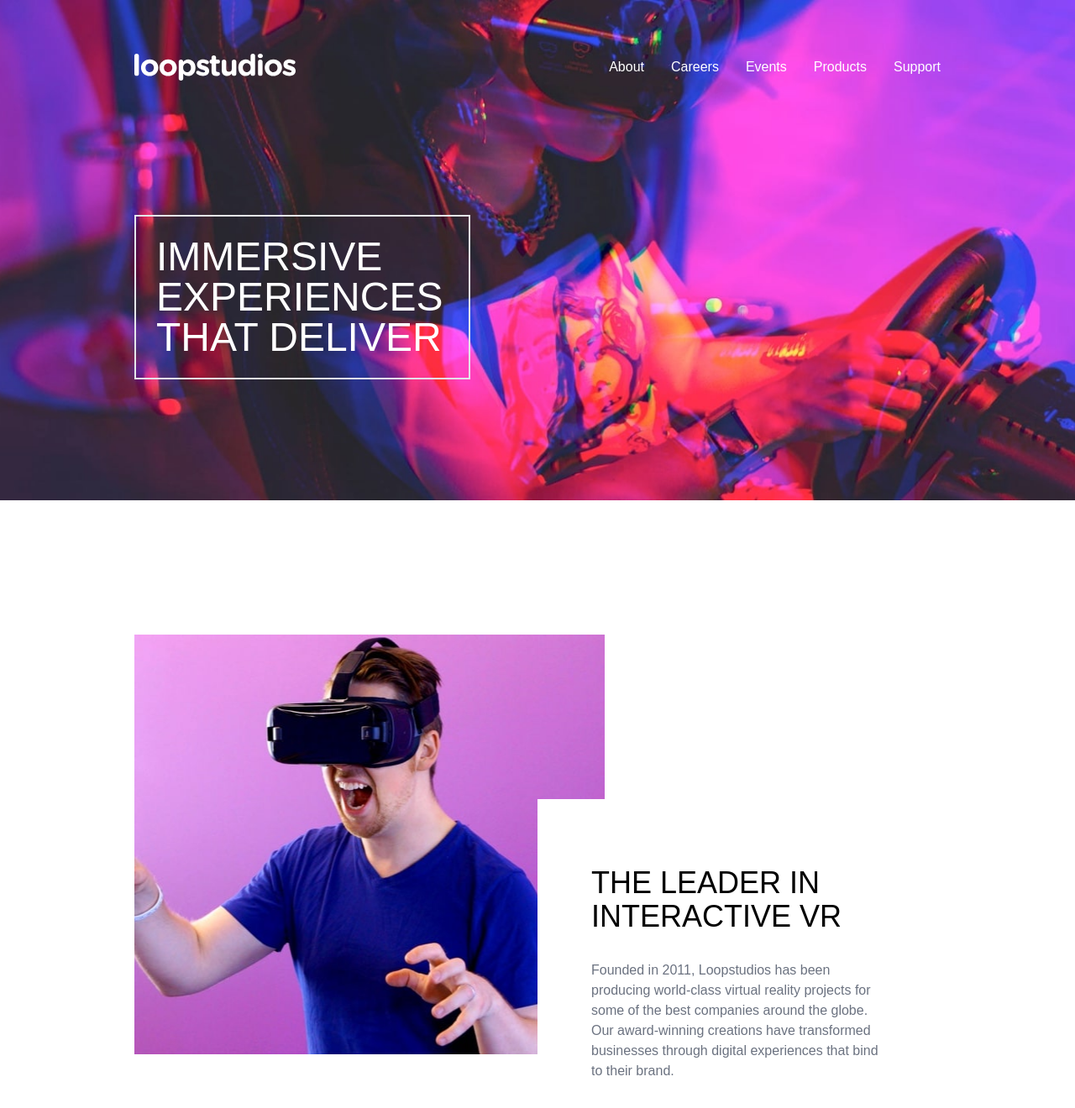
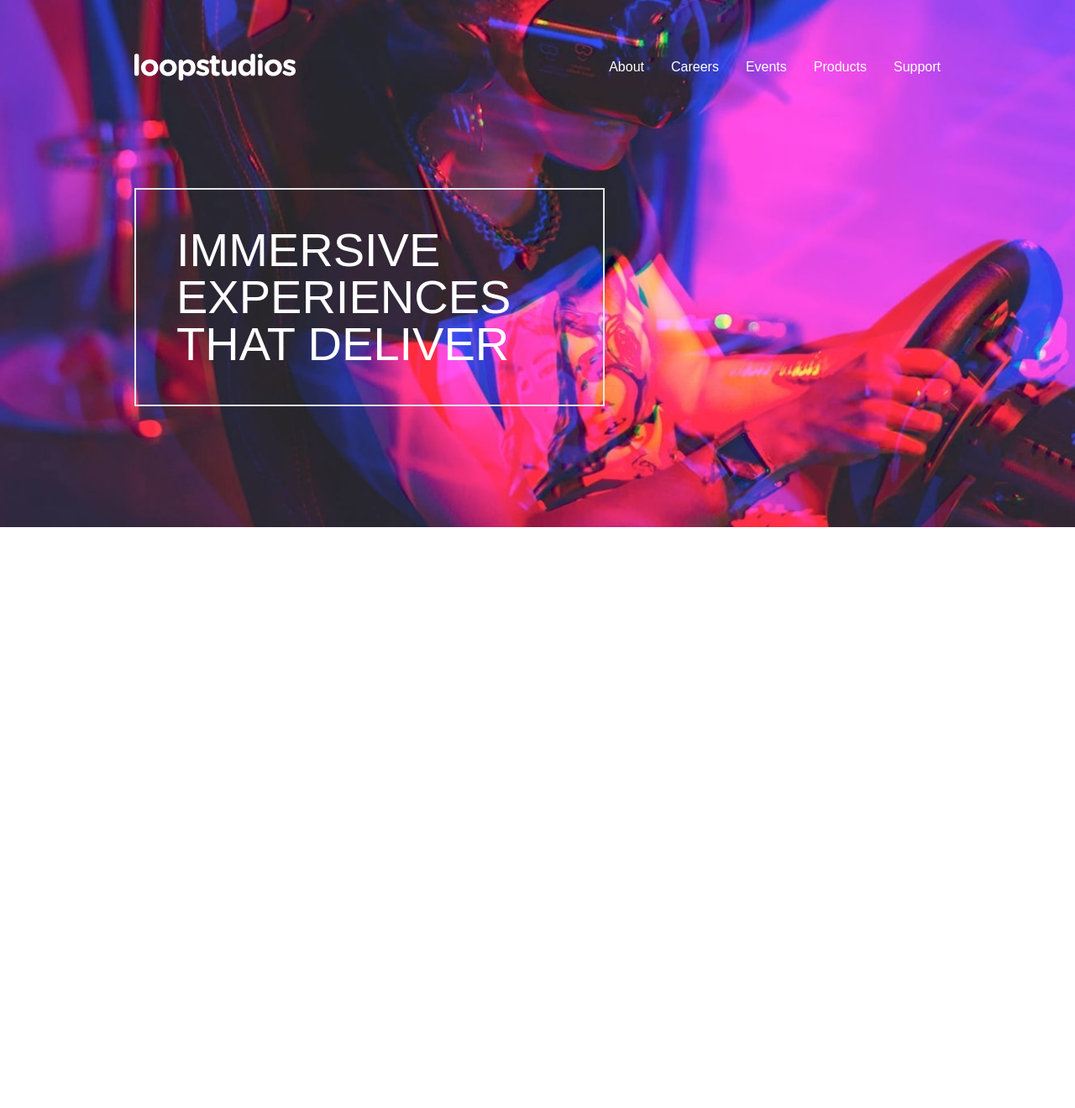
Before and after one commit to ahmadshiddiq/fem-loop-studios, a React (Create React App) app: page / in a window 1280 px wide. Shown: the top 1320 px of the page at 84% size. After the commit the page ends 800 px from the top, so only its background shows below. Built offline with nearby package versions, Linux system fonts and the light colour scheme.

Commit message:
refactor: header

```diff
--- a/src/components/About.jsx
+++ b/src/components/About.jsx
@@ -1,25 +1,5 @@
 const About = () => {
-  return (
-    <section
-      id="about"
-      className="container mx-auto py-12 px-6 md:py-40 md:px-40"
-    >
-      <div className="md:grid md:grid-cols-12">
-        <div className="about-image w-full bg-center bg-cover md:col-start-1 md:col-end-8 md:row-start-1"></div>
-        <div className="about-text mt-8 md:bg-white md:col-start-7 md:col-end-13 md:row-start-1 md:mt-0">
-          <h2 className="josefin text-3xl uppercase text-center mb-8 md:text-4xl md:text-left">
-            The leader in interactive VR
-          </h2>
-          <p className="text-center text-gray-500 md:text-left">
-            Founded in 2011, Loopstudios has been producing world-class virtual
-            reality projects for some of the best companies around the globe.
-            Our award-winning creations have transformed businesses through
-            digital experiences that bind to their brand.
-          </p>
-        </div>
-      </div>
-    </section>
-  );
+  return <section id="about"></section>;
 };
 
 export default About;
--- a/src/components/Header.jsx
+++ b/src/components/Header.jsx
@@ -1,38 +1,13 @@
-import logo from "../images/logo.svg";
-import hamburger from "../images/icon-hamburger.svg";
+import Navbar from "./Navbar";
+import Hero from "./Hero";
 
 const Header = () => {
   return (
     <header className="bg-center bg-cover">
-      <div className="container mx-auto pt-10 pb-56 px-6 lg:pt-16 lg:pb-36 lg:px-40">
-        <nav className="flex justify-between items-center">
-          {/* logo */}
-          <div className="logo">
-            <img src={logo} alt="Loopstudios logo" />
-          </div>
-
-          {/* menu */}
-          <div className="hidden flex-row space-x-8 text-white md:flex">
-            <a href="#about">About</a>
-            <a href="#careers">Careers</a>
-            <a href="#events">Events</a>
-            <a href="#products">Products</a>
-            <a href="#support">Support</a>
-          </div>
-
-          {/* hamburger */}
-          <div className="hamburger cursor-pointer md:hidden">
-            <img src={hamburger} alt="Hamburger icon" />
-          </div>
-        </nav>
-
-        {/* Hero */}
-        <div className="mt-40">
-          <div className="border-2 w-full p-6 md:w-8/12 lg:w-5/12">
-            <h1 className="josefin text-4xl text-white uppercase md:text-5xl">
-              Immersive experiences that deliver
-            </h1>
-          </div>
+      <div className="container mx-auto">
+        <div className="pt-10 pb-56 px-6 lg:pt-16 lg:pb-36 lg:px-40">
+          <Navbar />
+          <Hero />
         </div>
       </div>
     </header>
--- /dev/null
+++ b/src/components/Hero.jsx
@@ -0,0 +1,13 @@
+const Hero = () => {
+  return (
+    <div id="hero" className="mt-40 lg:mt-32">
+      <div className="border-2 w-full p-6 lg:w-7/12 lg:pl-12 lg:py-11">
+        <h1 className="josefin text-white uppercase">
+          Immersive experiences that deliver
+        </h1>
+      </div>
+    </div>
+  );
+};
+
+export default Hero;
--- /dev/null
+++ b/src/components/Navbar.jsx
@@ -0,0 +1,31 @@
+import logo from "../images/logo.svg";
+import hamburger from "../images/icon-hamburger.svg";
+
+const Navbar = () => {
+  return (
+    <nav className="flex justify-between items-center">
+      {/* logo */}
+      <div id="logo">
+        <a href="/">
+          <img src={logo} alt="Loopstudios logo" />
+        </a>
+      </div>
+
+      {/* menu */}
+      <div className="hidden space-x-8 text-white md:flex">
+        <a href="#about">About</a>
+        <a href="#careers">Careers</a>
+        <a href="#events">Events</a>
+        <a href="#products">Products</a>
+        <a href="#support">Support</a>
+      </div>
+
+      {/* hamburger */}
+      <div id="hamburger" className="cursor-pointer md:hidden">
+        <img src={hamburger} alt="Hamburger icon" />
+      </div>
+    </nav>
+  );
+};
+
+export default Navbar;
--- a/src/index.css
+++ b/src/index.css
@@ -18,15 +18,15 @@
 header {
   background-image: url("images/mobile/image-hero.jpg");
 }
-.logo img {
+#logo img {
   width: 9rem;
 }
-.hamburger img {
+#hamburger img {
   width: 1.5rem;
 }
-.about-image {
-  background-image: url("images/mobile/image-interactive.jpg");
-  height: 15rem;
+#hero h1 {
+  font-size: 2.5rem;
+  line-height: 2.25rem;
 }
 
 /* Leaving mobile mode */
@@ -34,21 +34,11 @@ header {
   header {
     background-image: url("images/desktop/image-hero.jpg");
   }
-  .logo img {
+  #logo img {
     width: 12rem;
   }
-  .about-image {
-    background-image: url("images/desktop/image-interactive.jpg");
-    height: 31.25rem;
-  }
-  .about-text {
-    height: 19rem;
-    align-self: end;
-    padding-top: 5rem;
-    padding-left: 4rem;
-    padding-right: 4rem;
-    display: flex;
-    flex-direction: column;
-    justify-content: space-between;
+  #hero h1 {
+    font-size: 3.5rem;
+    line-height: 1;
   }
 }
```
Also changed, not shown: 1 other file (tests, documents, lock files or other folders).
